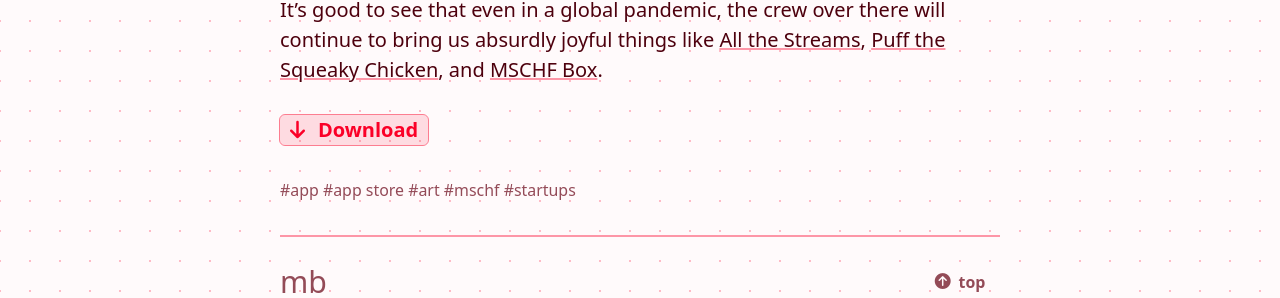
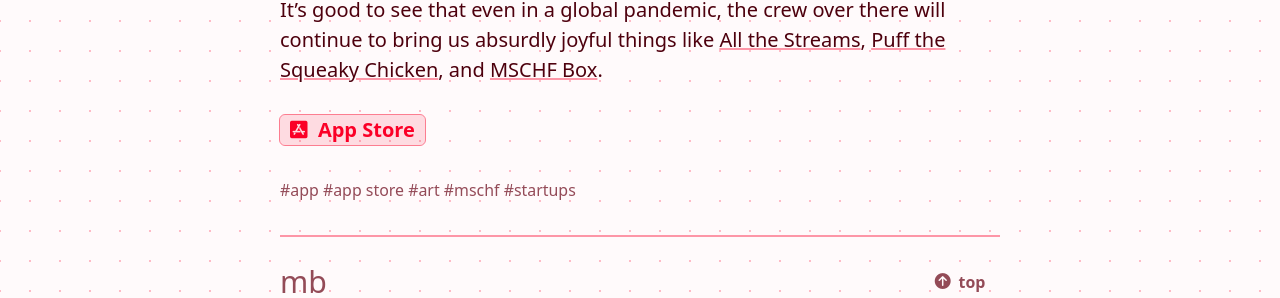
Before and after one commit to mbbischoff/website, a Jekyll site: the page built from _posts/2020-03-22-mschf-app.markdown, in a window 1280 px wide. Shown: the part 999-1297 px from the top of the page. Built offline with Jekyll 4.4.1, drawn with Linux system fonts in a browser that asks for light colours; nearby versions of some CDN libraries; some web fonts are replaced; comment, search, counter and statistics services are not loaded.

Commit message:
MSCF button

```diff
--- a/_includes/app-store-download.html
+++ b/_includes/app-store-download.html
@@ -1 +1 @@
-{% include download.html %}
+{% include download.html url=include.url icon="fa-brands fa-app-store-ios" text="App Store" %}
--- a/_includes/download.html
+++ b/_includes/download.html
@@ -1 +1 @@
-<a class="button" href="{{include.url}}"><i class="fa-solid fa-arrow-down"></i>Download</a>
+<a class="button" href="{{include.url}}">{% if include.icon %}<i class="{{ include.icon }}"></i>{% else %}<i class="fa-solid fa-arrow-down"></i>{% endif %}{% if include.text %}{{ include.text }}{% else %}Download{% endif %}</a>
--- a/_posts/2020-03-22-mschf-app.markdown
+++ b/_posts/2020-03-22-mschf-app.markdown
@@ -27,4 +27,4 @@
 
 It’s good to see that even in a global pandemic, the crew over there will continue to bring us absurdly joyful things like [All the Streams](https://allthestreams.fm), [Puff the Squeaky Chicken](https://buypuff.co/), and [MSCHF Box](https://mschfbox.com/).
 
-{% include app-store-download.html id="1500457154" %}
+{% include app-store-download.html url="https://apps.apple.com/us/app/mschf/id1500457154" %}
```
